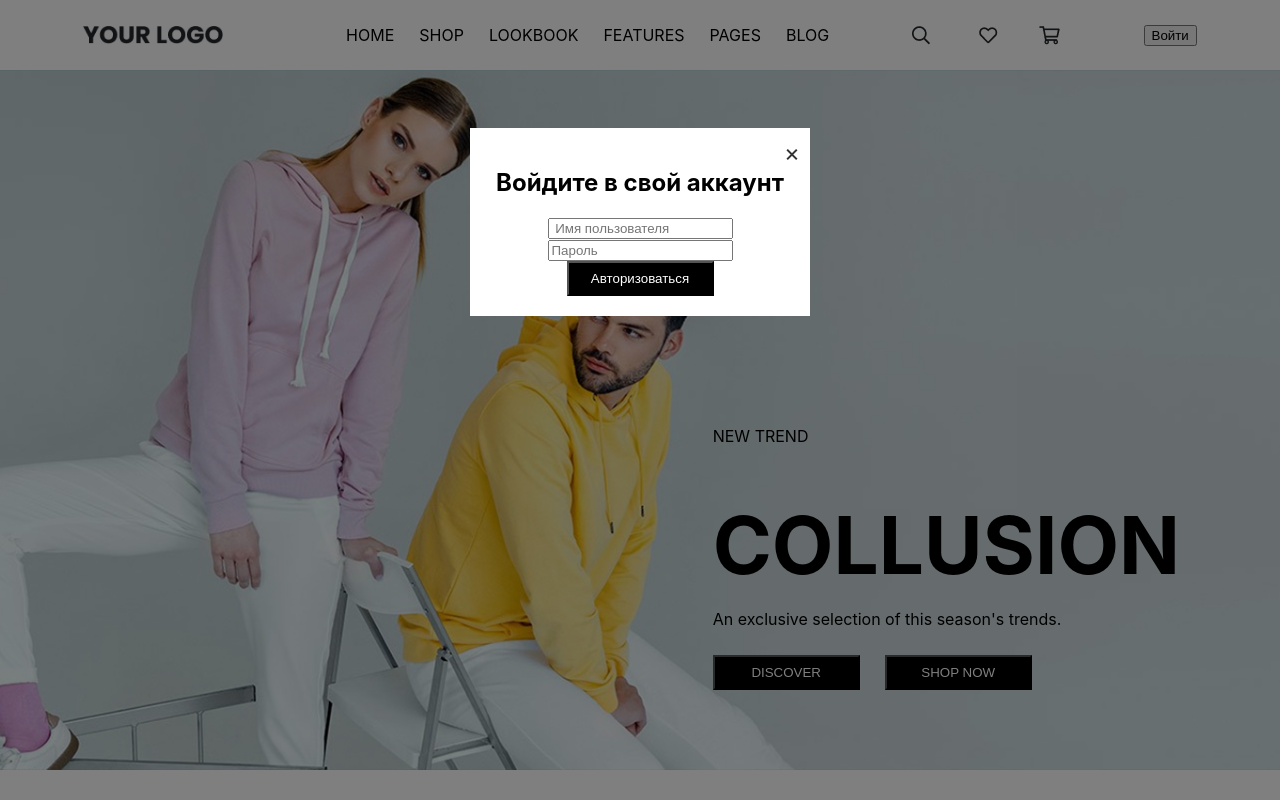
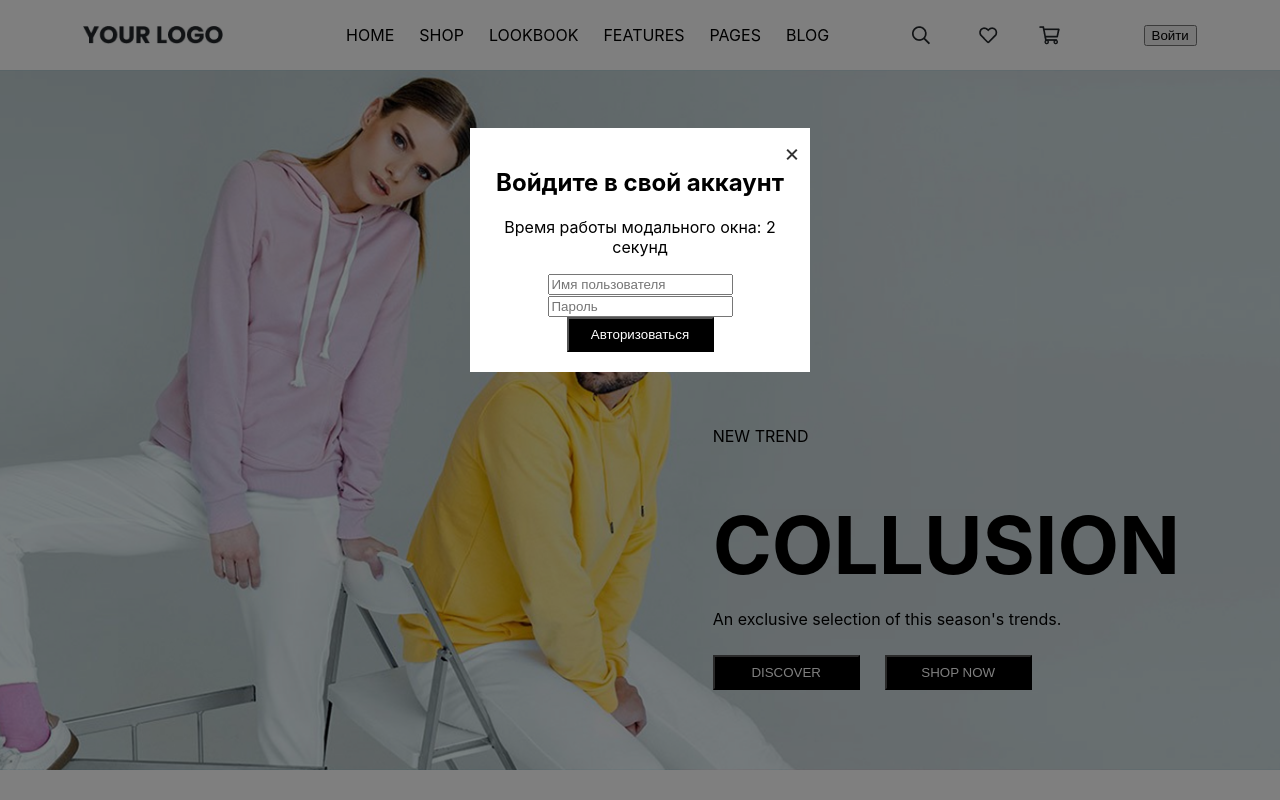
Before and after one commit to roza123-coder/Home-work, a React (Create React App) app: page / in a window 1280 px wide. Both pictures are taken after a click on the button "Войти". Shown: the top 800 px of the page. Built offline with nearby package versions, Linux system fonts and the light colour scheme.

Commit message:
added timer

```diff
--- a/src/components/Header.jsx
+++ b/src/components/Header.jsx
@@ -6,10 +6,16 @@
 import Modal from "./Modal/Modal";
 
 const Header = () => {
+  // const [isModalOpen, setIsModalOpen] = useState(false);
+
+  // const openModal = () => setIsModalOpen(true);
+  // const closeModal = () => setIsModalOpen(false);
+
   const [isModalOpen, setIsModalOpen] = useState(false);
 
-  const openModal = () => setIsModalOpen(true);
-  const closeModal = () => setIsModalOpen(false);
+  const closeModal = () => {
+    setIsModalOpen(false);
+  };
 
   return (
     <div className="header">
@@ -23,9 +29,10 @@
         <li>BLOG</li>
       </ul>
       <img className="cart" src={cart} alt="cart" />
-      <button onClick={openModal}>Войти</button>
-
-      {isModalOpen && <Modal closeModal={closeModal} />}
+      <div>
+        <button onClick={() => setIsModalOpen(true)}>Войти</button>
+        {isModalOpen && <Modal closeModal={closeModal} />}
+      </div>
     </div>
   );
 };
--- a/src/components/Modal/Modal.css
+++ b/src/components/Modal/Modal.css
@@ -30,6 +30,3 @@
 .close-modal:hover {
   color: red;
 }
-.btn {
-  background-color: red;
-}
--- a/src/components/Modal/Modal.jsx
+++ b/src/components/Modal/Modal.jsx
@@ -1,17 +1,61 @@
+import React, { useState, useEffect } from "react";
 import "./Modal.css";
+
 const Modal = ({ closeModal }) => {
+  const [seconds, setSeconds] = useState(0);
+  const [username, setUsername] = useState("");
+  const [password, setPassword] = useState("");
+
+  useEffect(() => {
+    const timer = setInterval(() => {
+      setSeconds((prevSeconds) => prevSeconds + 1);
+    }, 1000);
+
+    return () => {
+      clearInterval(timer);
+      alert("Выполнено размонтирование компоненты");
+    };
+  }, []);
+
+  const handleUsernameChange = (e) => setUsername(e.target.value);
+  const handlePasswordChange = (e) => setPassword(e.target.value);
+
+  const handleCloseModal = () => {
+    setUsername("");
+    setPassword("");
+    closeModal();
+  };
+
+  const handleLogin = (e) => {
+    e.preventDefault();
+    console.log({ username, password });
+  };
+
   return (
     <div className="modal">
       <div className="modal-content">
-        <span onClick={closeModal} className="close-modal">
+        <span onClick={handleCloseModal} className="close-modal">
           &times;
         </span>
         <h2>Войдите в свой аккаунт</h2>
-        <form>
-          <input type="text" placeholder=" Имя пользователя" />
-          <input type="text" placeholder="Пароль" />
+        <p>Время работы модального окна: {seconds} секунд</p>
+        <form onSubmit={handleLogin}>
+          <input
+            type="text"
+            placeholder="Имя пользователя"
+            value={username}
+            onChange={handleUsernameChange}
+          />
+          <input
+            type="password"
+            placeholder="Пароль"
+            value={password}
+            onChange={handlePasswordChange}
+          />
           <br />
-          <button className="btn">Авторизоваться</button>
+          <button type="submit" className="btn">
+            Авторизоваться
+          </button>
         </form>
       </div>
     </div>
```
